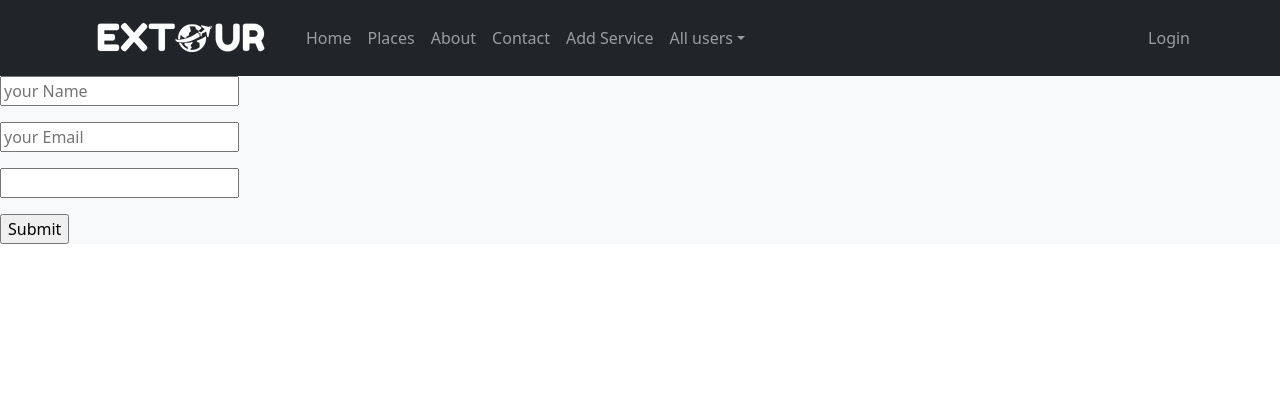
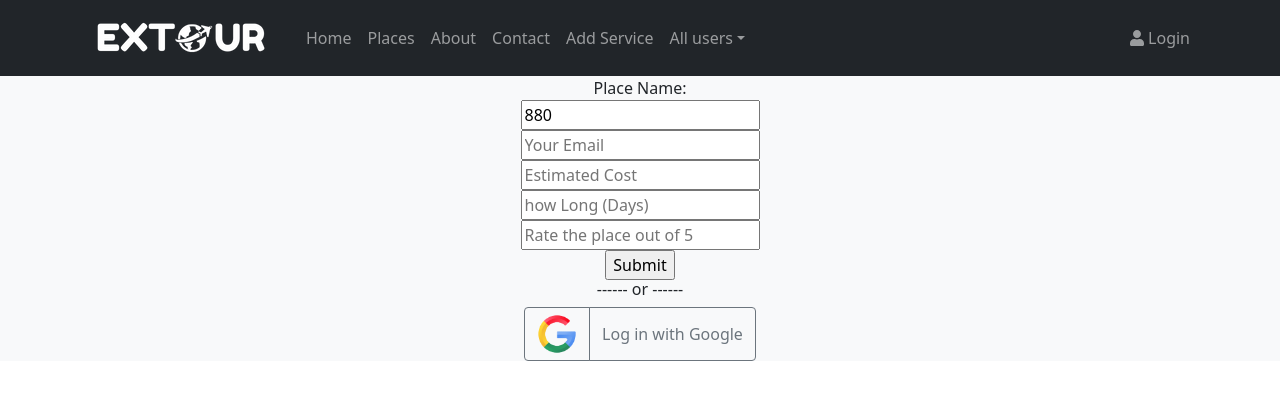
Before and after one commit to skImranSabuj/tour-booking-site, a React (Create React App) app: page /login in a window 1280 px wide. Shown: the top 400 px of the page. Built offline with nearby package versions, Linux system fonts and the light colour scheme; no server answers; a web font is replaced by a local one.

Commit message:
second commit

```diff
--- a/src/App.js
+++ b/src/App.js
@@ -5,16 +5,18 @@ import {
   Route,
   Link
 } from "react-router-dom";
-import Header from './componenets/Header/header';
+import Header from './componenets/Header/Header';
 import Home from './pages/Home/Home/Home';
 import DetailService from './pages/DetailService/DetailService';
 import Login from './pages/Login/Login';
 import AddService from './pages/AddPlace/Addplace';
 import Booking from './pages/Booking/Booking';
+import AuthProvider from './context/AuthProvider';
 
 function App() {
   return (
     <div className="bg-light">
+      <AuthProvider>
         <Router>
           <Route>
             <Header></Header>
@@ -40,6 +42,8 @@ function App() {
             </Route>
           </Switch>
         </Router>
+      </AuthProvider>
+
     </div>
   );
 }
--- a/src/Firebase/firebase.config.js
+++ b/src/Firebase/firebase.config.js
@@ -1,11 +1,18 @@
-console.log('from firbase', process.env);
+console.log('from firebase: ', process.env);
+// const firebaseConfig = {
+//     apiKey: process.env.REACT_APP_API_KEY,
+//     authDomain: process.env.REACT_APP_AUTH_DOMAIN,
+//     projectId: process.env.REACT_APP_PROJECT_ID,
+//     storageBucket: process.env.REACT_APP_STORAGE_BUCKET,
+//     messagingSenderId: process.env.REACT_APP_MESSAGING_SENDER_ID,
+//     appId: process.env.REACT_APP_APP_ID,
+// };
 const firebaseConfig = {
-    apiKey: process.env.REACT_APP_FIREBASE_API_KEY,
-    authDomain: process.env.REACT_APP_FIREBASE_AUTH_DOMAIN,
-    projectId: process.env.REACT_APP_FIREBASE_PROJECT_ID,
-    storageBucket: process.env.REACT_APP_FIREBASE_STORAGE_BUCKET,
-    messagingSenderId: process.env.REACT_APP_FIREBASE_MESSAGING_SENDER_ID,
-    appId: process.env.REACT_APP_FIREBASE_APP_ID
+    apiKey: "AIzaSyAJ_L7eZfQISOSNyzpt1AJ0DeDNcmi-FLA",
+    authDomain: "extour-9aea2.firebaseapp.com",
+    projectId: "extour-9aea2",
+    storageBucket: "extour-9aea2.appspot.com",
+    messagingSenderId: "439063537355",
+    appId: "1:439063537355:web:ebf99a969b78cfac411d4e"
 };
-
 export default firebaseConfig;
--- a/src/componenets/Header/header.js
+++ b/src/componenets/Header/header.js
@@ -1,9 +1,14 @@
+import { FontAwesomeIcon } from '@fortawesome/react-fontawesome';
 import React from 'react';
 import { Container, Nav, Navbar, NavDropdown, DropdownButton, Dropdown } from 'react-bootstrap';
 import { Link } from 'react-router-dom';
-import logo from '../../images/logo.png'
-const header = () => {
-    const user = {};
+import useAuth from '../../hooks/useAuth';
+import { faUser } from '@fortawesome/free-solid-svg-icons';
+import logo from '../../images/logo.png';
+const userLogo = <FontAwesomeIcon icon={faUser} />
+
+const Header = () => {
+    const { user, logOut } = useAuth();
     return (
         <div>
             <Navbar collapseOnSelect expand="lg" bg="dark" variant="dark" sticky="top">
@@ -44,12 +49,12 @@ const header = () => {
                                             title={user.displayName}
                                             className="mt-2"
                                         >
-                                            <Dropdown.Item href="#/action-1" active>
+                                            <Dropdown.Item onClick={logOut} href="#/action-1" active>
                                                 LogOut
                                             </Dropdown.Item>
-                                            <Dropdown.Item href="/account">Account</Dropdown.Item>
+                                            <Dropdown.Item href="#/action-2">Account</Dropdown.Item>
                                         </DropdownButton>
-                                        : <Nav.Link as={Link} to="/login"> Login</Nav.Link>}
+                                        : <Nav.Link as={Link} to="/login">{userLogo} Login</Nav.Link>}
                                 </Navbar.Text>
                             </Navbar.Collapse>
                         </Nav>
@@ -60,4 +65,4 @@ const header = () => {
     );
 };
 
-export default header;
+export default Header;
--- a/src/context/AuthProvider.js
+++ b/src/context/AuthProvider.js
@@ -1,18 +1,16 @@
 import React, { createContext } from 'react';
-import useFirebase from '../Hooks/useFirebase';
+import useFirebase from '../hooks/useFirebase';
+// import useFirebase from './../hooks/useFirebase';
 
 export const AuthContext = createContext();
 
 const AuthProvider = ({ children }) => {
-
-   const allContexts = useFirebase();
-
+    // const { children } = props;
+    const allContexts = useFirebase();
     return (
-        <div>
-           <AuthContext.Provider value={allContexts}>
-               { children }
-           </AuthContext.Provider>
-        </div>
+        <AuthContext.Provider value={allContexts}>
+            {children}
+        </AuthContext.Provider>
     );
 };
 
--- a/src/hooks/useAuth.js
+++ b/src/hooks/useAuth.js
@@ -1,5 +1,5 @@
-import { useContext } from "react";
-import { AuthContext } from "../Context/AuthProvider";
+import { useContext } from "react"
+import { AuthContext } from "../context/AuthProvider"
 
 const useAuth = () => {
     return useContext(AuthContext);
--- a/src/hooks/useFirebase.js
+++ b/src/hooks/useFirebase.js
@@ -1,82 +1,49 @@
-import { createUserWithEmailAndPassword, getAuth, GoogleAuthProvider, onAuthStateChanged, signInWithEmailAndPassword, signInWithPopup, signOut, updateProfile } from 'firebase/auth';
-import { useEffect, useState } from "react";
-import initializeAuthentication from '../../src/Firebase/firebase.init';
+import { useState, useEffect } from 'react';
+import { getAuth, signInWithPopup, GoogleAuthProvider, onAuthStateChanged, signOut } from "firebase/auth";
+import initializeAuthentication from '../Firebase/firebase.init';
+
 initializeAuthentication();
 
 const useFirebase = () => {
+  const [user, setUser] = useState({});
+  const [loading, setLoading] = useState(true)
+  const auth = getAuth();
+  const googleProvider = new GoogleAuthProvider();
 
- const [user , setUser]=useState({})
-const [isLoading , setIsLoading] =useState(true)
- const auth = getAuth()
-  const googleProvider= new GoogleAuthProvider()
-
-
-useEffect(() =>{
-     const unsubscribe = onAuthStateChanged(auth , (user)=> {
-        console.log(user);
-          if(user){
-
-              setUser(user)
-          } else{
-              setUser({})
-          }
-          setIsLoading(false)
-     })
-      return ()=> unsubscribe()
-},[])
-
-
-  const signInWithGoogle=()=> {
-   return  signInWithPopup(auth, googleProvider)
-
+  const signInUsingGoogle = () => {
+    return signInWithPopup(auth, googleProvider)
+      .finally(() => { setLoading(false) });
   }
 
+  const logOut = () => {
+    setLoading(true);
+    signOut(auth)
+      .then(() => {
+        setUser({})
+      })
+      .finally(() => setLoading(false))
+  }
 
-const  createAccountWithGoogle =(email , password)=> {
+  // observe whether user auth state changed or not
+  useEffect(() => {
+    const unsubscribe = onAuthStateChanged(auth, (user) => {
+      if (user) {
+        setUser(user);
+      }
+      else {
+        setUser({});
+      }
+      setLoading(false);
+    });
+    return () => unsubscribe;
+  }, [])
 
-    return createUserWithEmailAndPassword(auth, email, password)
-}
-
-
-const loginWithEmailAndPassword =(email,password)=> {
-    return signInWithEmailAndPassword(auth, email, password)
-}
-
-
-const updateName= (name)=> {
-  updateProfile(auth.currentUser, {
-    displayName: name
-  }).then(() => {
-    const newUser={...user, displayName: name} // recommend
-   setUser(newUser)
-
-    // ...
-  }).catch((error) => {
-    // An error occurred
-    // ...
-  });
-}
-
- const logOut=()=> {
-     console.log("logouttttt");
-    signOut(auth).then(() => {
-        setUser({})
-      }).catch((error) => {
-        // An error happened.
-      });
- }
-
-    return {
-       user,setUser,
-       signInWithGoogle,
-       createAccountWithGoogle,
-       loginWithEmailAndPassword,
-       isLoading,
-       setIsLoading,
-       logOut,
-       updateName
-
-    }
+  return {
+    user,
+    loading,
+    signInUsingGoogle,
+    logOut
+  }
 }
 
 export default useFirebase;
--- /dev/null
+++ b/src/pages/Login/Login.css
@@ -0,0 +1,16 @@
+.login-form form {
+    display: flex;
+    flex-direction: column;
+    justify-content: center;
+    align-items: center;
+}
+.other-login {
+    display: flex;
+    /* flex-direction: column; */
+    justify-content: center;
+    align-items: center;
+}
+.other-login img {
+   width: 40px;
+   height: 40px;
+}
--- a/src/pages/Login/Login.js
+++ b/src/pages/Login/Login.js
@@ -1,7 +1,11 @@
 import React from "react";
 import { useForm } from "react-hook-form";
-import { yupResolver } from '@hookform/resolvers/yup';
+import './Login.css';
 import * as yup from "yup";
+import { Button, ButtonGroup } from "react-bootstrap";
+import googleIcon from '../../images/google.png'
+import useFirebase from "../../hooks/useFirebase";
+import { useHistory, useLocation } from "react-router";
 
 const schema = yup.object({
     firstName: yup.string().required(),
@@ -9,25 +13,46 @@ const schema = yup.object({
 }).required();
 
 const Login = () => {
-    const { register, handleSubmit, formState: { errors } } = useForm({
-        resolver: yupResolver(schema)
-    });
+    const { register, handleSubmit, reset } = useForm();
+    const { signInUsingGoogle } = useFirebase();
+    const location = useLocation();
+    const history = useHistory();
+    const redirect_uri = location.state?.from || '/home';
     const onSubmit = data => console.log(data);
+    const handleGoogleLogin = () => {
+        signInUsingGoogle()
+            .then(result => {
+                history.push(redirect_uri);
+            })
+    }
+    return (
+        <div className="login-page">
+            <div className="login-form">
+                <form onSubmit={handleSubmit(onSubmit)}>
+                    <label>Place Name:</label>
+                    {/* <input {...register("place_name")} defaultValue={country} /> */}
+                    <input type="number" {...register("phone")} defaultValue={880} />
+                    <input {...register("email", { required: true })} placeholder="Your Email" />
 
-    return (
-        <div>
-            <form onSubmit={handleSubmit(onSubmit)}>
-                <input type="text" {...register("Name")} placeholder="your Name" />
-                <p>{errors.firstName?.message}</p>
+                    <input type="number" {...register("cost")} placeholder="Estimated Cost" />
+                    <input type="number" {...register("days")} placeholder="how Long (Days)" />
+                    <input type="number" {...register("rating")} placeholder="Rate the place out of 5" />
 
-                <input type="email" {...register("Email")} placeholder="your Email" />
-                <p>{errors.firstName?.message}</p>
+                    <input type="submit" />
+                </form>
+            </div>
+            <h6 className="text-center">------ or ------</h6>
+            <div className="other-login">
+                <ButtonGroup aria-label="Basic example">
+                    <Button variant="outline-secondary">
+                        <img src={googleIcon} alt="" />
+                    </Button>
+                    <Button variant="outline-secondary" onClick={handleGoogleLogin}>Log in with Google </Button>
+                </ButtonGroup>
+            </div>
 
-                <input {...register("age")} />
-                <p>{errors.age?.message}</p>
 
-                <input type="submit" />
-            </form>
+
         </div>
     );
 };
```
Also changed, not shown: src/images/google.png (added), src/images/google_icon.png (added). Lines whose indentation alone changed are shown as unchanged.
